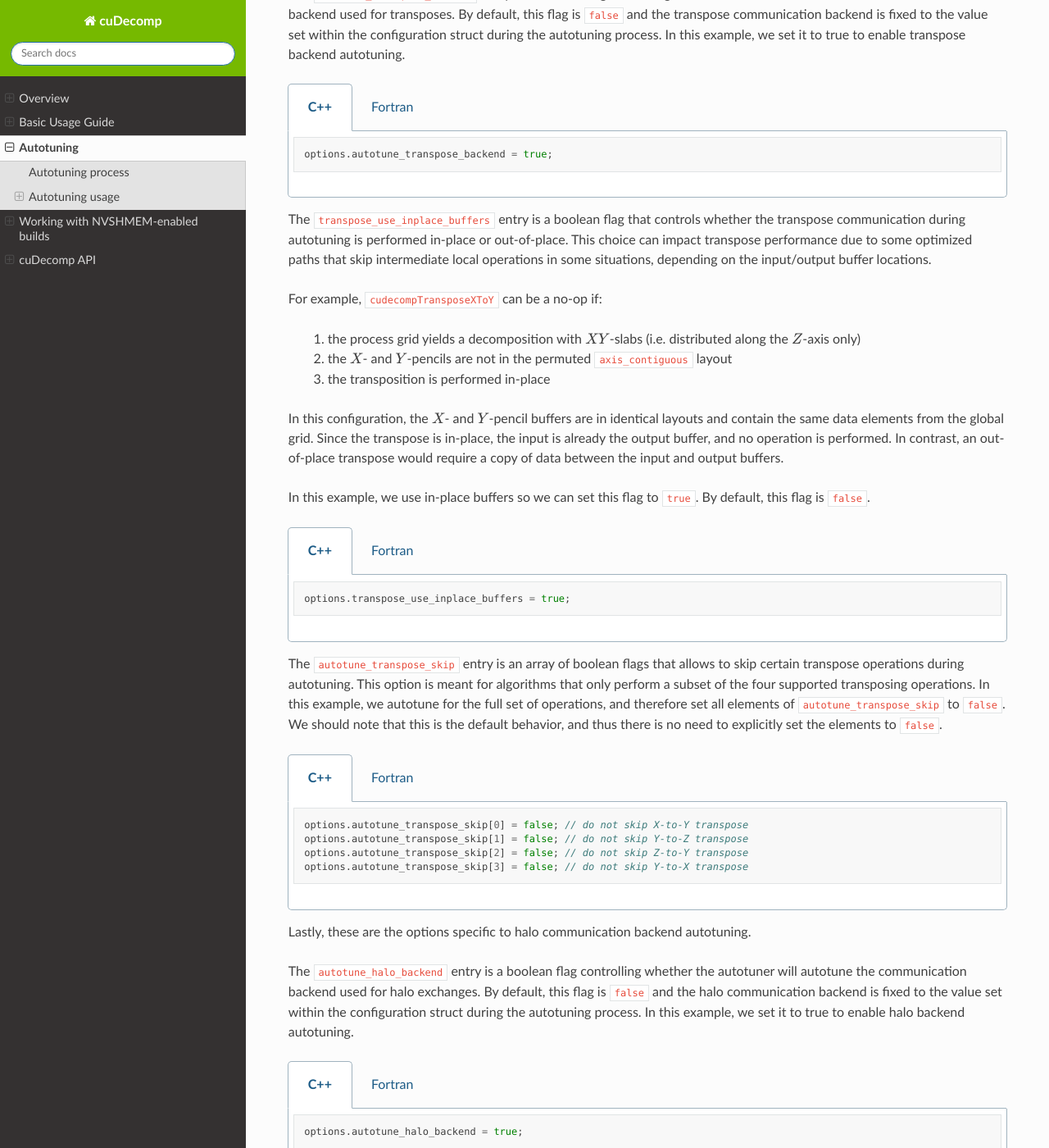
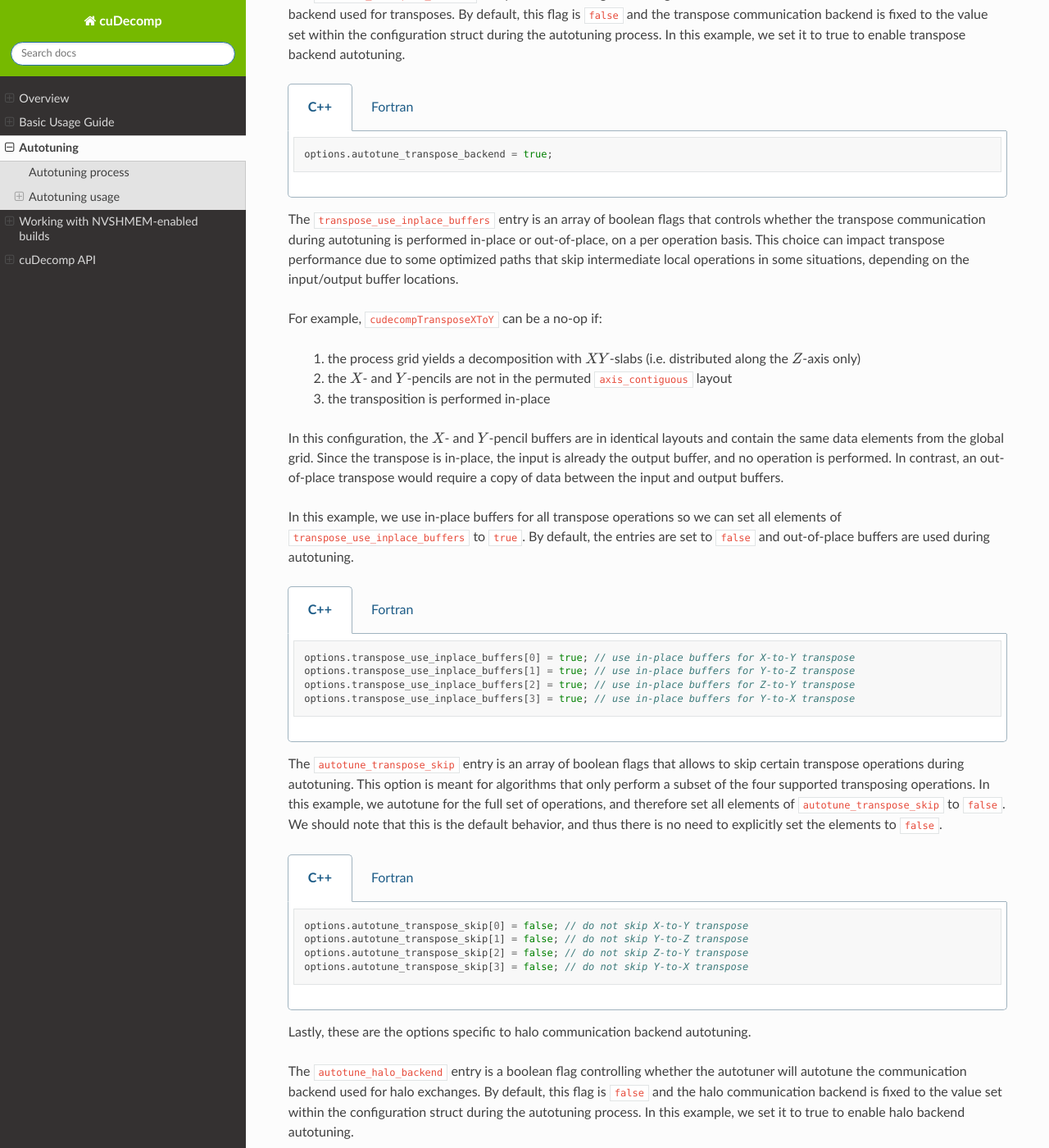
Before and after one commit to NVIDIA/cuDecomp, a Sphinx documentation site: the page built from docs/autotuning.rst, in a window 1280 px wide and 1400 px high, scrolled down 3569 px. Shown: the whole window at 82% size. Built offline with Sphinx 7.4.7 and the Read the Docs theme 2.0.0, drawn with Linux system fonts in a browser that asks for light colours.

Commit message:
Enable per operation setting for in-place usage when autotuning. (#21)
* Enable setting in-place flag per transpose operation during autotuning.

* Updating docs.

* Whitespace fix.

* Fix fortran example and docs.

* Fix fortran example and docs.

```diff
--- a/docs/api/f_api.rst
+++ b/docs/api/f_api.rst
@@ -72,7 +72,7 @@ _________________________________
   :f real(c_double) skip_threshold: threshold used to skip testing slow configurations; skip configuration if :code:`skip_threshold * t > t_best`, where :code:`t` is the duration of the first timed trial for the configuration and :code:`t_best` is the average trial time of the current best configuration (default: 0.0)
   :f logical autotune_transpose_backend: flag to enable transpose backend autotuning (default: false)
   :f logical autotune_halo_backend: flag to enable halo backend autotuning (default: false)
-  :f logical transpose_use_inplace_buffers: flag to control whether transpose autotuning uses in-place or out-of-place buffers (default: false)
+  :f logical transpose_use_inplace_buffers(4): flag to control whether transpose autotuning uses in-place or out-of-place buffers by operation, considering the following order: X-to-Y, Y-to-Z, Z-to-Y, Y-to-X (default: [false, false, false, false])
   :f logical autotune_transpose_skip(4): flag to skip certain transpose operations during autotuning, considering the following order: X-to-Y, Y-to-Z, Z-to-Y, Y-to-X (default: [false, false, false, false])
   :f integer halo_extents(3): extents for halo autotuning (default: [0, 0, 0])
   :f logical halo_periods(3): periodicity for halo autotuning (default: [false, false, false])
--- a/docs/autotuning.rst
+++ b/docs/autotuning.rst
@@ -195,8 +195,8 @@ this example, we set it to true to enable transpose backend autotuning.
 
     options%autotune_transpose_backend = .true.
 
-The :code:`transpose_use_inplace_buffers` entry is a boolean flag that controls whether the transpose
-communication during autotuning is performed in-place or out-of-place. This choice can impact transpose
+The :code:`transpose_use_inplace_buffers` entry is an array of boolean flags that controls whether the transpose
+communication during autotuning is performed in-place or out-of-place, on a per operation basis. This choice can impact transpose
 performance due to some optimized paths that skip intermediate local operations in some situations,
 depending on the input/output buffer locations.
 
@@ -211,18 +211,24 @@ contain the same data elements from the global grid. Since the transpose is in-p
 is already the output buffer, and no operation is performed. In contrast, an out-of-place transpose
 would require a copy of data between the input and output buffers.
 
-In this example, we use in-place buffers so we can set this flag to :code:`true`. By default, this
-flag is :code:`false`.
+In this example, we use in-place buffers for all transpose operations so we can set all elements of :code:`transpose_use_inplace_buffers` to :code:`true`.
+By default, the entries are set to :code:`false` and out-of-place buffers are used during autotuning.
 
 .. tabs::
 
   .. code-tab:: c++
 
-    options.transpose_use_inplace_buffers = true;
+    options.transpose_use_inplace_buffers[0] = true; // use in-place buffers for X-to-Y transpose
+    options.transpose_use_inplace_buffers[1] = true; // use in-place buffers for Y-to-Z transpose
+    options.transpose_use_inplace_buffers[2] = true; // use in-place buffers for Z-to-Y transpose
+    options.transpose_use_inplace_buffers[3] = true; // use in-place buffers for Y-to-X transpose
 
   .. code-tab:: fortran
 
-    options%transpose_use_inplace_buffers = .true.
+    options%transpose_use_inplace_buffers(1) = .true. ! use in-place buffers for X-to-Y transpose
+    options%transpose_use_inplace_buffers(2) = .true. ! use in-place buffers for Y-to-Z transpose
+    options%transpose_use_inplace_buffers(3) = .true. ! use in-place buffers for Z-to-Y transpose
+    options%transpose_use_inplace_buffers(4) = .true. ! use in-place buffers for Y-to-X transpose
 
 The :code:`autotune_transpose_skip` entry is an array of boolean flags that allows to skip certain
 transpose operations during autotuning. This option is meant for algorithms that only perform a subset
```
Also changed, not shown: 8 other files.
